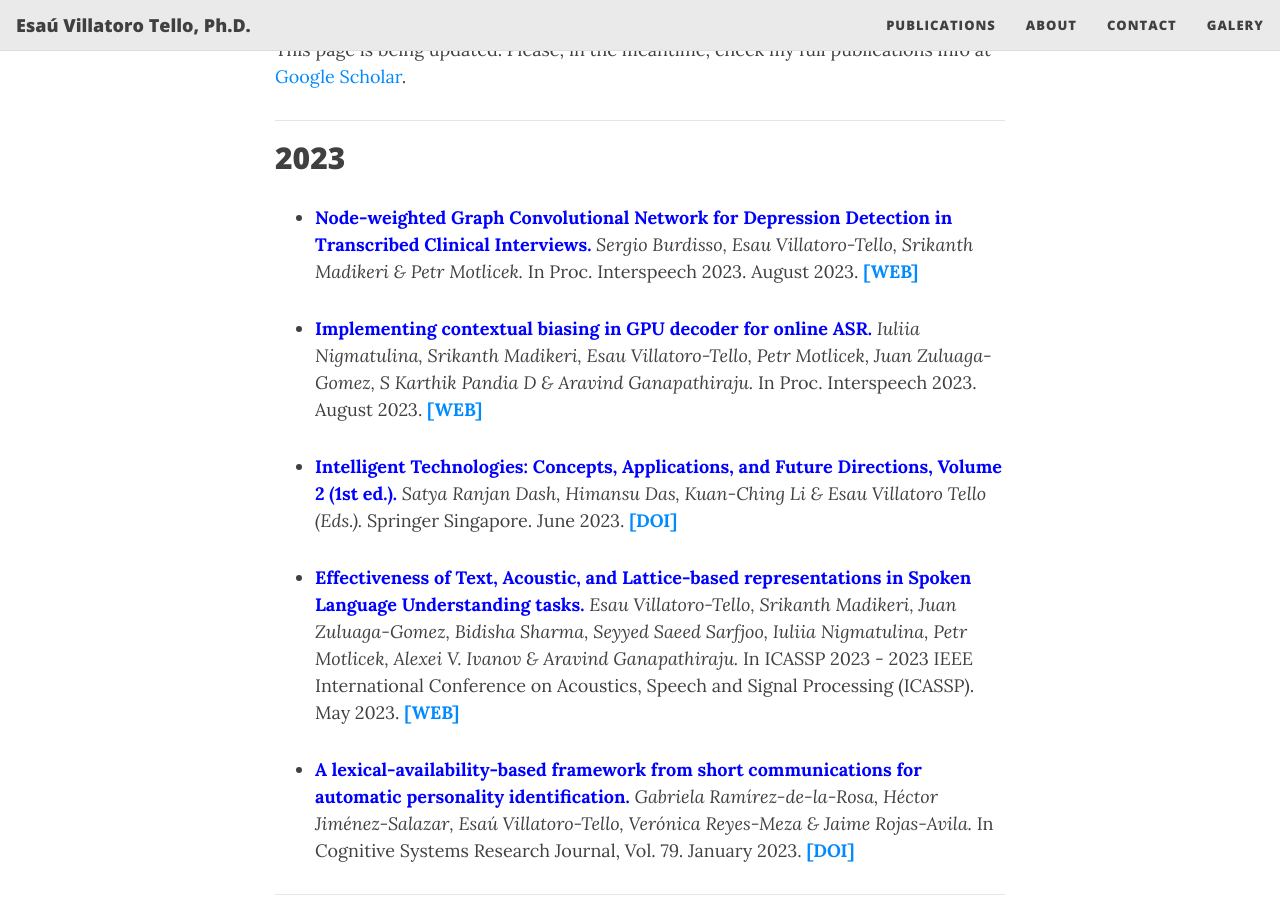
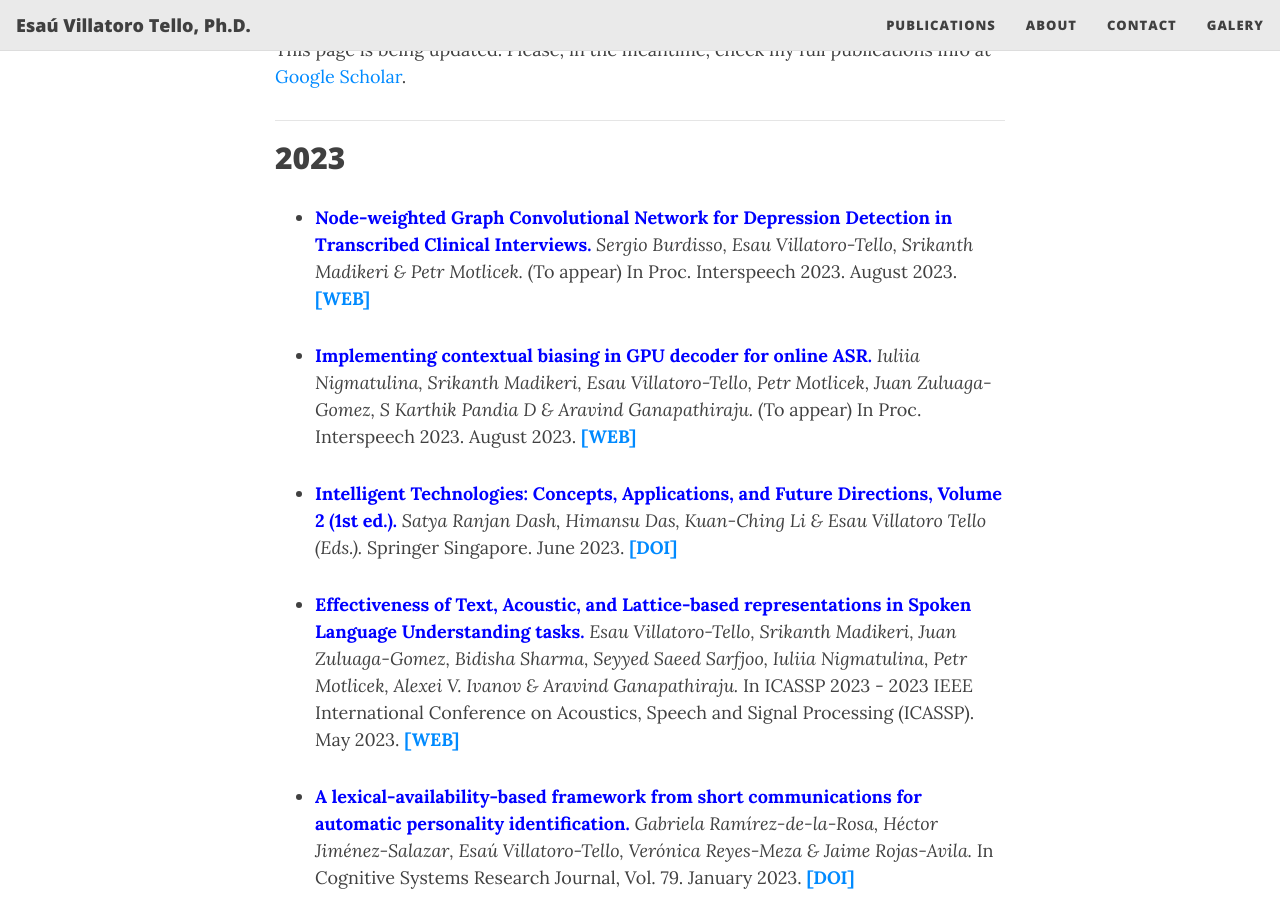
Before and after one commit to oravar333/oravar333.github.io, a Jekyll site: the page built from publications.md, in a window 1280 px wide and 900 px high, scrolled down 394 px. Built offline with Jekyll 4.4.1, drawn with Linux system fonts in a browser that asks for light colours; nearby versions of some CDN libraries.

Commit message:
Update publications.md

```diff
--- a/publications.md
+++ b/publications.md
@@ -17,9 +17,9 @@ This page is being updated. Please, in the meantime, check my full publications
 
 **2023**
 ---
-  * <span style="color:blue">**Node-weighted Graph Convolutional Network for Depression Detection in Transcribed Clinical Interviews.**</span> *Sergio Burdisso, Esau Villatoro-Tello,  Srikanth Madikeri & Petr Motlicek.* In Proc. Interspeech 2023. August 2023. [**[WEB]**]()
+  * <span style="color:blue">**Node-weighted Graph Convolutional Network for Depression Detection in Transcribed Clinical Interviews.**</span> *Sergio Burdisso, Esau Villatoro-Tello,  Srikanth Madikeri & Petr Motlicek.* (To appear) In Proc. Interspeech 2023. August 2023. [**[WEB]**]()
 
-  * <span style="color:blue">**Implementing contextual biasing in GPU decoder for online ASR.**</span> *Iuliia Nigmatulina, Srikanth Madikeri, Esau Villatoro-Tello, Petr Motlicek, Juan Zuluaga-Gomez, S Karthik Pandia D & Aravind Ganapathiraju.* In Proc. Interspeech 2023. August 2023. [**[WEB]**]()
+  * <span style="color:blue">**Implementing contextual biasing in GPU decoder for online ASR.**</span> *Iuliia Nigmatulina, Srikanth Madikeri, Esau Villatoro-Tello, Petr Motlicek, Juan Zuluaga-Gomez, S Karthik Pandia D & Aravind Ganapathiraju.* (To appear) In Proc. Interspeech 2023. August 2023. [**[WEB]**]()
 
   * <span style="color:blue">**Intelligent Technologies: Concepts, Applications, and Future Directions, Volume 2 (1st ed.).**</span> *Satya Ranjan Dash, Himansu Das, Kuan-Ching Li & Esau Villatoro Tello (Eds.).* Springer Singapore. June 2023. [**[DOI]**](https://doi.org/10.1007/978-981-99-1482-1)
 
```
